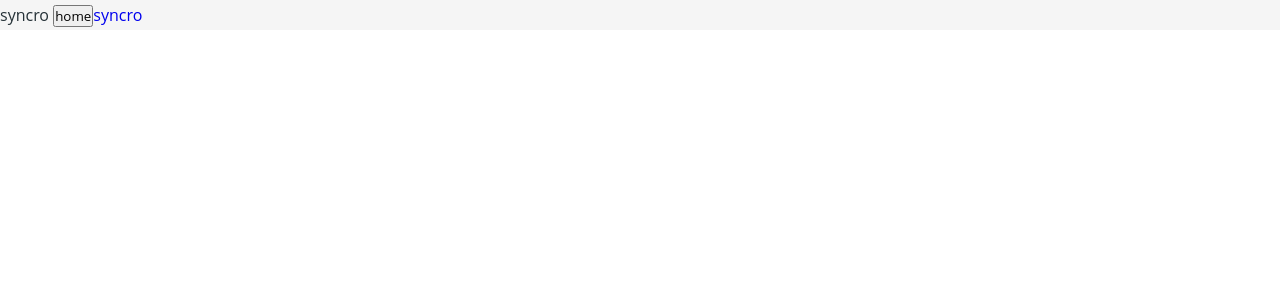
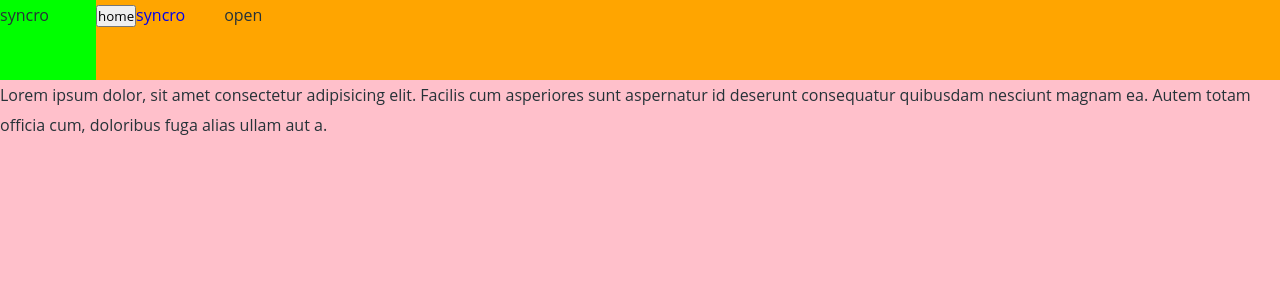
Before and after one commit to ddelavega/optimized, an Angular app: page / in a window 1280 px wide. Shown: the top 300 px of the page. Built offline with nearby package versions, Linux system fonts and the light colour scheme; a web font is replaced by a local one.

Commit message:
sidenav signals, init menu, test content for main container, test header

```diff
--- /dev/null
+++ b/projects/syncro/public/sass/adapted.scss
@@ -0,0 +1,49 @@
+.main-container {
+  width: 100%;
+  background-color: aquamarine;
+}
+.main-header {
+  background-color: red;
+  height: var(--header-height);
+  position: sticky;
+  display: grid;
+  grid-template-columns: var(--logo-width) auto;
+  .logo {
+    background-color: lime;
+  }
+}
+.main-navbar {
+  background-color: orange;
+}
+.sidenav {
+  background-color: blue;
+  position: absolute;
+  top: 0;
+  width: var(--navbar-width);
+  height: 100vh;
+  transition: 0.6s;
+  z-index: 1;
+  border: 2px solid red;
+  overflow: hidden;
+  overflow-y: auto;
+  &.open {
+    background-color: #f5f5f5;
+    left: 0;
+  }
+  &.close {
+    left: -100%;
+    transition: 0.3s;
+  }
+}
+
+.main-section {
+  height: var(--main-section-height);
+  position: relative;
+  background-color: green;
+  overflow: hidden;
+  overflow-y: auto;
+}
+.content {
+  height: 100vh;
+  background: pink;
+}
--- a/projects/syncro/public/sass/reset.scss
+++ b/projects/syncro/public/sass/reset.scss
@@ -14,6 +14,10 @@
   --gallery-container-height: calc(80vh - 13rem); // min(100%, 12rem), 1fr
   --gallery-container-width: minmax(min(100%, 12rem), 1fr); // min(100%, 12rem), 1fr
   --services-blocks-width: repeat(auto-fit, minmax(min(100%, 32rem), 1fr)); // min(100%, 12rem), 1fr
+  --navbar-width: min(100%, 16rem); // min(100%, 12rem), 1fr
+  --header-height: 5rem;
+  --main-section-height: calc(100vh - var(--header-height));
+  --logo-width: min(100%, 6rem);
 }
 
 html {
--- a/projects/syncro/src/app/_services/index.ts
+++ b/projects/syncro/src/app/_services/index.ts
@@ -1,3 +1,4 @@
 export * from './theme.service';
+export * from './sidenav.service';
 export * from './fullscreen.service';
 export * from './pwa-update.service';
--- /dev/null
+++ b/projects/syncro/src/app/_services/sidenav.service.ts
@@ -0,0 +1,16 @@
+import { Injectable, signal } from '@angular/core';
+
+@Injectable({
+  providedIn: 'root'
+})
+export class SidenavService {
+  sidenavSignal = signal<string>('close');
+
+  setNavStatus(navStatus: string) {
+    this.sidenavSignal.set(navStatus);
+  }
+  updateNavStatus() {
+    console.log('update navStatus');
+    this.sidenavSignal.update((value) => value === 'close' ? 'open' : 'close');
+  }
+}
--- a/projects/syncro/src/app/app.component.html
+++ b/projects/syncro/src/app/app.component.html
@@ -1,9 +1,45 @@
 <div class="main__container" [class]="themeService.themeSignal()">
-  {{title}}
-  <button routerLink="" routerLinkActive="router-link-active" [routerLinkActiveOptions]="{ exact: true }">home</button>
-  <a routerLink="sections" routerLinkActive="router-link-active" [routerLinkActiveOptions]="{ exact: true }">syncro</a>
+  <header class="main-header">
+    <div class="logo">
+      {{title}}
+    </div>
 
-  <app-theme-mode />
-  <app-fullscreen />
-  <router-outlet />
+    <nav class="main-navbar">
+      <button routerLink="" routerLinkActive="router-link-active"
+        [routerLinkActiveOptions]="{ exact: true }">home</button>
+      <a routerLink="sections" routerLinkActive="router-link-active"
+        [routerLinkActiveOptions]="{ exact: true }">syncro</a>
+      <app-theme-mode />
+      <app-fullscreen />
+      <a class="icon-box" (click)="toggleSidenav()">
+        @if (sidenavService.sidenavSignal() === 'close') {
+        open
+        } @else {
+        close
+        }
+      </a>
+    </nav>
+  </header>
+  <section class="main-section" (click)="sidenavService.setNavStatus('close')">
+    <router-outlet />
+    <section class="content">
+
+      Lorem ipsum dolor, sit amet consectetur adipisicing elit. Facilis cum asperiores sunt aspernatur id deserunt
+      consequatur quibusdam nesciunt magnam ea. Autem totam officia cum, doloribus fuga alias ullam aut a.
+    </section>
+  </section>
+  <div class="sidenav" [class]="sidenavService.sidenavSignal()">
+    <a href="#">hol</a>
+    <a href="#">hol</a>
+    <a href="#">hol</a>
+    <a href="#">hol</a>
+    <a class="icon-box" (click)="toggleSidenav()">
+      @if (sidenavService.sidenavSignal() === 'close') {
+      open
+      } @else {
+      close
+      }
+    </a>
+  </div>
 </div>
+<!-- (click)="sidenavService.setNavStatus('open')" -->
--- a/projects/syncro/src/app/app.component.ts
+++ b/projects/syncro/src/app/app.component.ts
@@ -1,6 +1,6 @@
 import { Component, inject } from '@angular/core';
 import { RouterLink, RouterLinkActive, RouterOutlet } from '@angular/router';
-import { ThemeService } from './_services';
+import { SidenavService, ThemeService } from './_services';
 import { FullscreenComponent, ThemeModeComponent } from './_ux-kit';
 
 @Component({
@@ -13,4 +13,9 @@ import { FullscreenComponent, ThemeModeComponent } from './_ux-kit';
 export class AppComponent {
   title = 'syncro';
   themeService: ThemeService = inject(ThemeService);
+  sidenavService: SidenavService = inject(SidenavService);
+
+  toggleSidenav() {
+    this.sidenavService.updateNavStatus();
+  }
 }
--- a/projects/syncro/src/app/sections/demo/demo.component.html
+++ b/projects/syncro/src/app/sections/demo/demo.component.html
@@ -1,3 +1,8 @@
 <h2>demo works!</h2>
-<img src="./images/reload.jpg" alt="sample">
+<!-- <img src="./images/reload.jpg" alt="sample"> -->
 <button mat-button>hola</button>
+<section>
+
+  Lorem ipsum dolor, sit amet consectetur adipisicing elit. Facilis cum asperiores sunt aspernatur id deserunt
+  consequatur quibusdam nesciunt magnam ea. Autem totam officia cum, doloribus fuga alias ullam aut a.
+</section>
--- a/projects/syncro/src/styles.scss
+++ b/projects/syncro/src/styles.scss
@@ -4,3 +4,4 @@
 @import "./../public/sass/dlvicons";
 @import "./../public/sass/preloader";
 @import "./../public/sass/scrolls";
+@import "./../public/sass/adapted";
```
